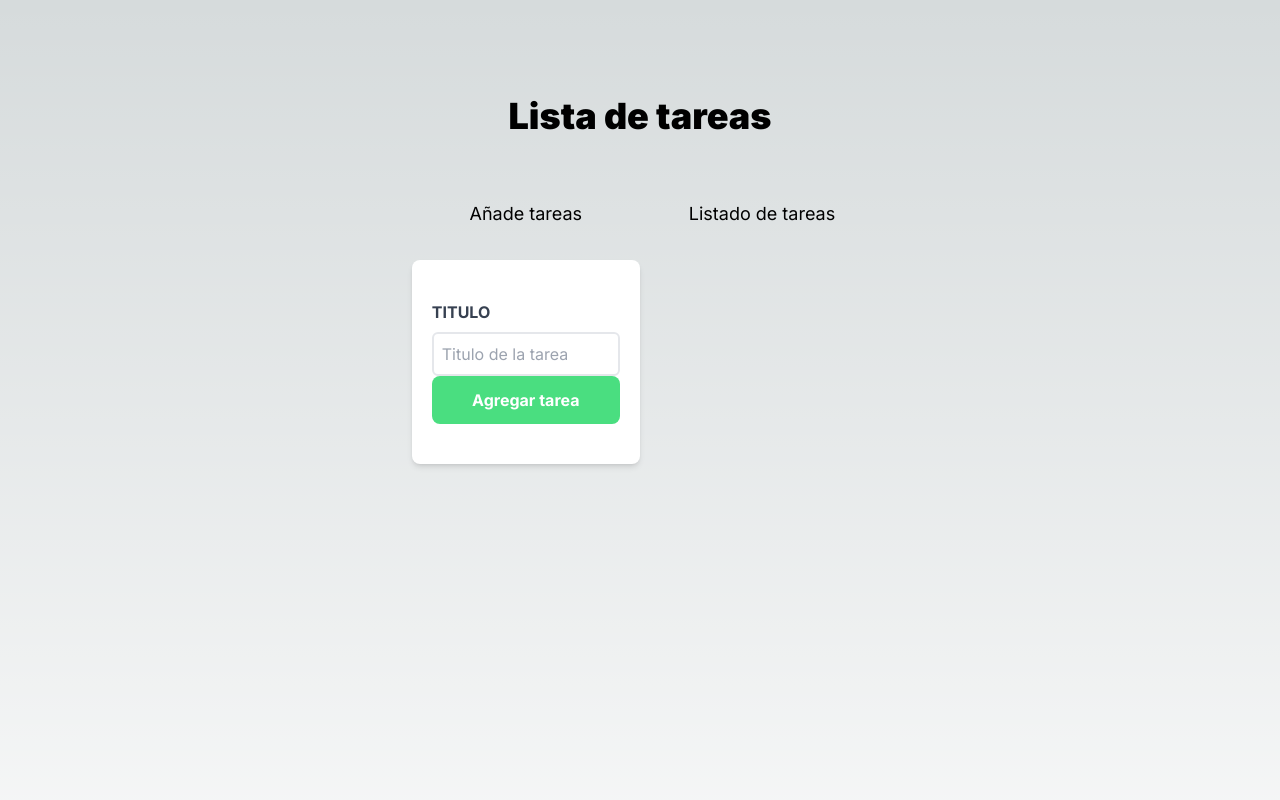
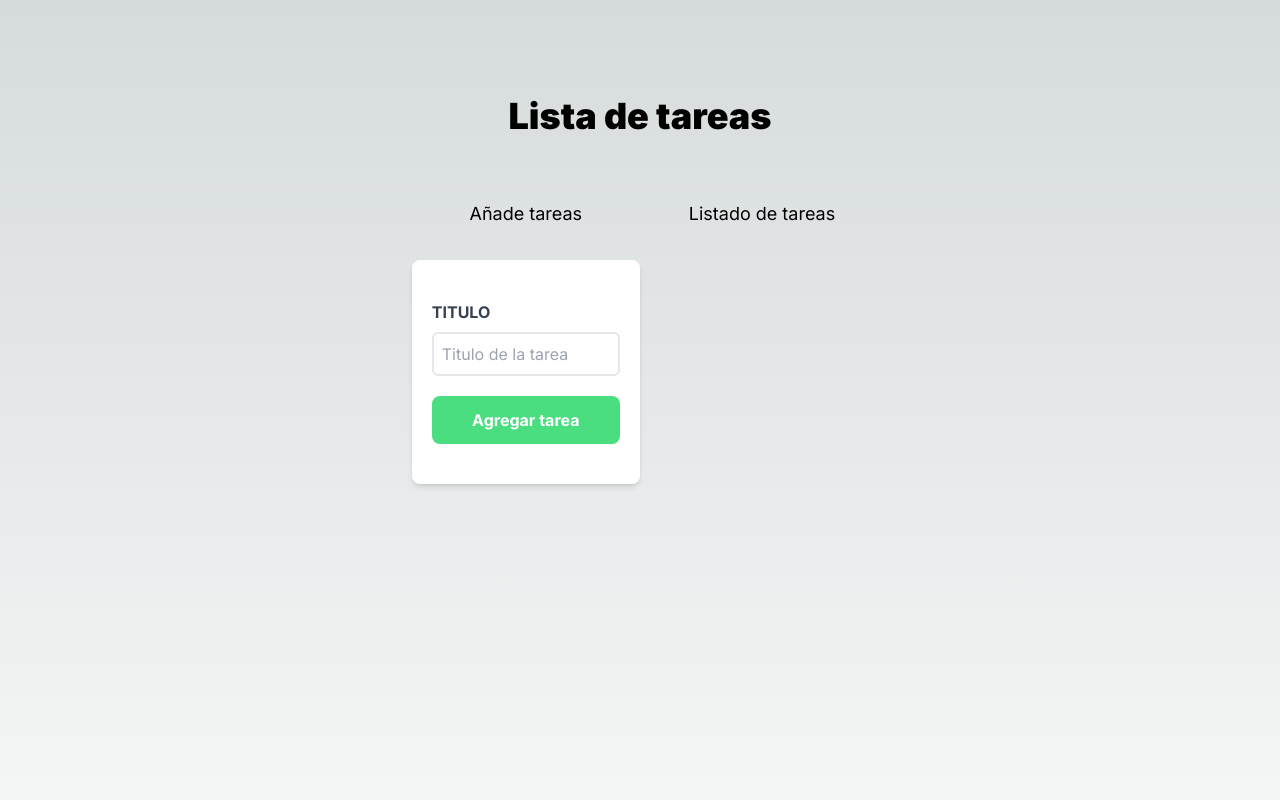
Before and after one commit to nahanez22/todolist-app, a Next.js app: page / in a window 1280 px wide. Shown: the top 800 px of the page. Built offline with nearby package versions, Linux system fonts and the light colour scheme.

Commit message:
style: adjusting style

```diff
--- a/src/components/tasks/addTasks.tsx
+++ b/src/components/tasks/addTasks.tsx
@@ -44,7 +44,7 @@ function AddTasks({ addNewTask }: AddTasksProps) {
 
         <input
           type="submit"
-          className=" bg-green-400 hover:bg-green-700 w-full p-3 text-white font-bold rounded-lg cursor-pointer transition-all"
+          className=" bg-green-400 hover:bg-green-700 w-full p-3 text-white font-bold rounded-lg cursor-pointer transition-all mt-5"
           value="Agregar tarea"
         />
       </form>
```
